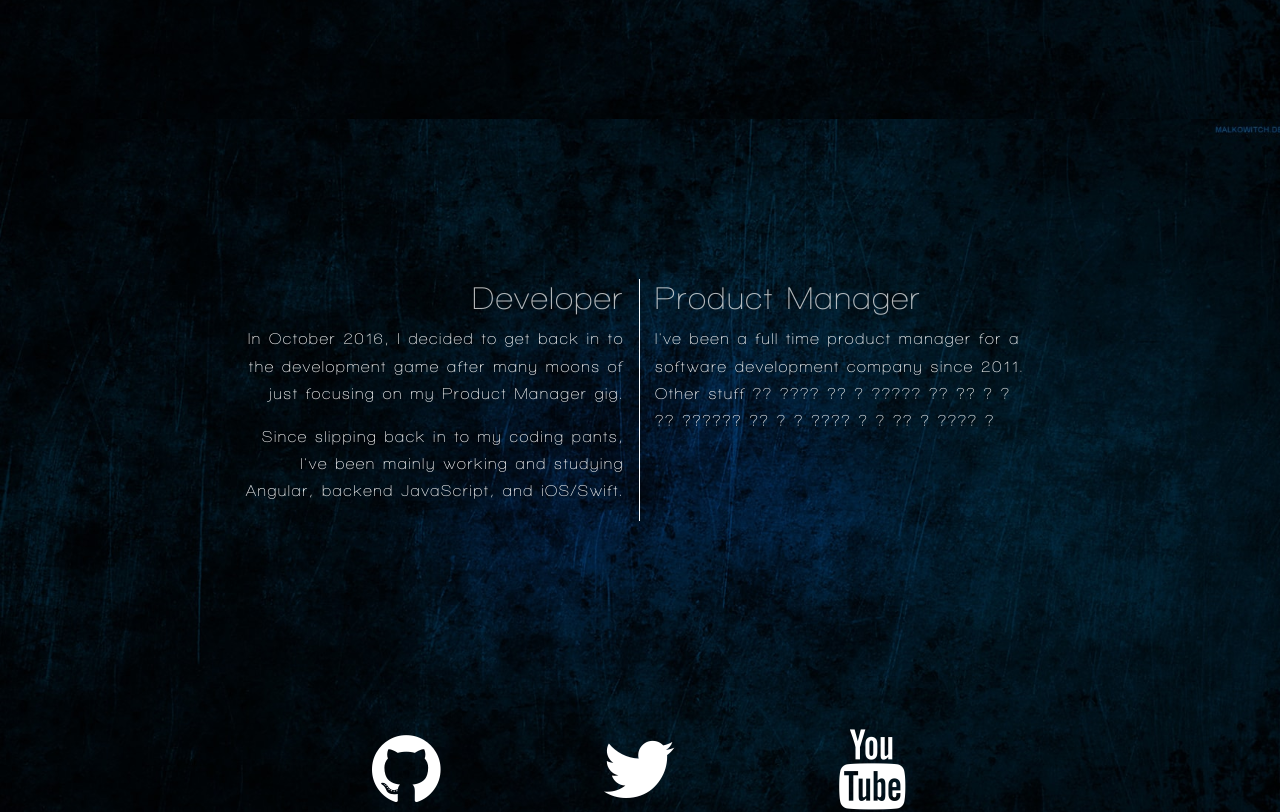
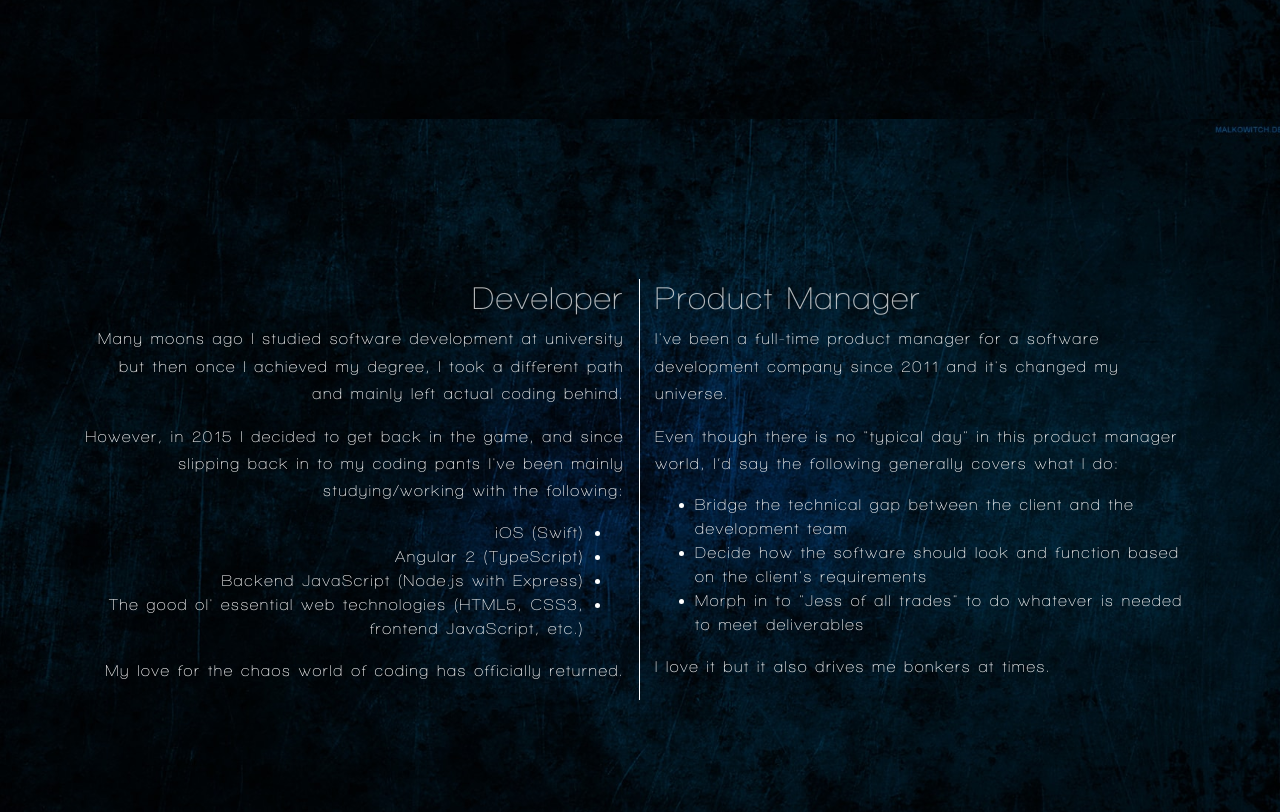
Before and after one commit to JessRascal/bacon-web, an Angular app: page / in a window 1280 px wide. Shown: the part 681-1493 px from the top of the page. Built offline with nearby package versions, Linux system fonts and the light colour scheme.

Commit message:
Updated the about section wording

```diff
--- a/src/app/about/about.component.html
+++ b/src/app/about/about.component.html
@@ -3,15 +3,29 @@
     <div class="row skill-details">
       <div class="col-6 text-right left-div">
         <h2>Developer</h2>
-        <p>In October 2016, I decided to get back in to the development game after many moons of just focusing on my Product
-          Manager gig.</p>
-        <p>Since slipping back in to my coding pants, I've been mainly working and studying Angular, backend JavaScript, and
-          iOS/Swift.</p>
+        <p>Many moons ago I studied software development at university but then once I achieved my degree, I took a different
+          path and mainly left actual coding behind.</p>
+        <p>However, in 2015 I decided to get back in the game, and since slipping back in to my coding pants I've been mainly
+          studying/working with the following:</p>
+        <ul>
+          <li>iOS (Swift)&#x200E;</li>
+          <li>Angular 2 (TypeScript)&#x200E;</li>
+          <li>Backend JavaScript (Node.js with Express)&#x200E;</li>
+          <li>The good ol' essential web technologies (HTML5, CSS3, frontend JavaScript, etc.)&#x200E;</li>
+        </ul>
+        <p>My love for the chaos world of coding has officially returned.</p>
       </div>
       <div class="col-6 text-left">
         <h2>Product Manager</h2>
-        <p>I've been a full time product manager for a software development company since 2011. Other stuff ?? ???? ?? ? ?????
-          ?? ?? ? ? ?? ?????? ?? ? ? ???? ? ? ?? ? ???? ? </p>
+        <p>I've been a full-time product manager for a software development company since 2011 and it's changed my universe.</p>
+        <p>Even though there is no "typical day" in this product manager world, I’d say the following generally covers what
+          I do:</p>
+        <ul>
+          <li>Bridge the technical gap between the client and the development team</li>
+          <li>Decide how the software should look and function based on the client's requirements</li>
+          <li>Morph in to "Jess of all trades" to do whatever is needed to meet deliverables</li>
+        </ul>
+        <p> I love it but it also drives me bonkers at times.</p>
       </div>
     </div>
   </div>
--- a/src/app/about/about.component.scss
+++ b/src/app/about/about.component.scss
@@ -1,7 +1,7 @@
 @import '../../variables';
 
 .skill-details {
-  padding: 10rem;
+  padding: 10rem 0 10rem 0;
 }
 h2 {
   color: $text-secondary;
@@ -9,3 +9,6 @@ h2 {
 .left-div {
   border-right: 1px solid #fff;
 }
+.left-div > ul {
+  direction: rtl;
+}
```
